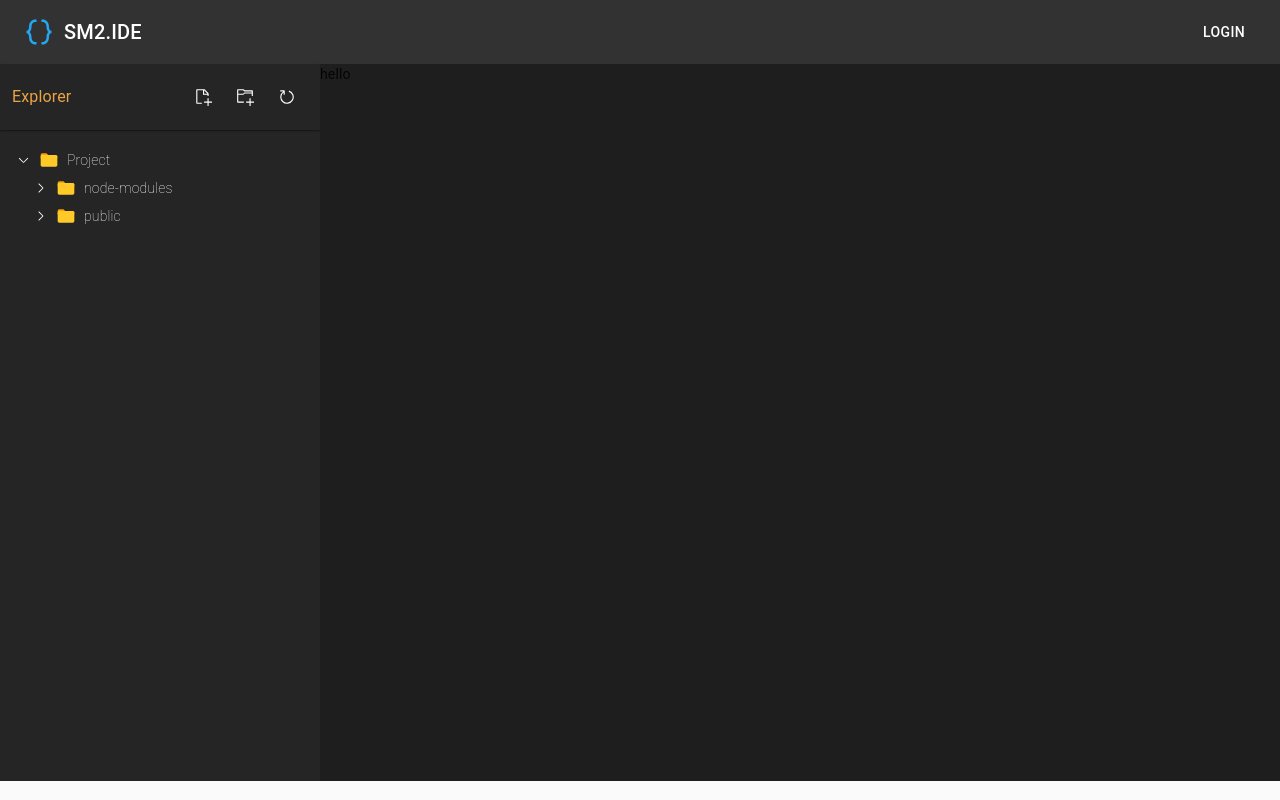
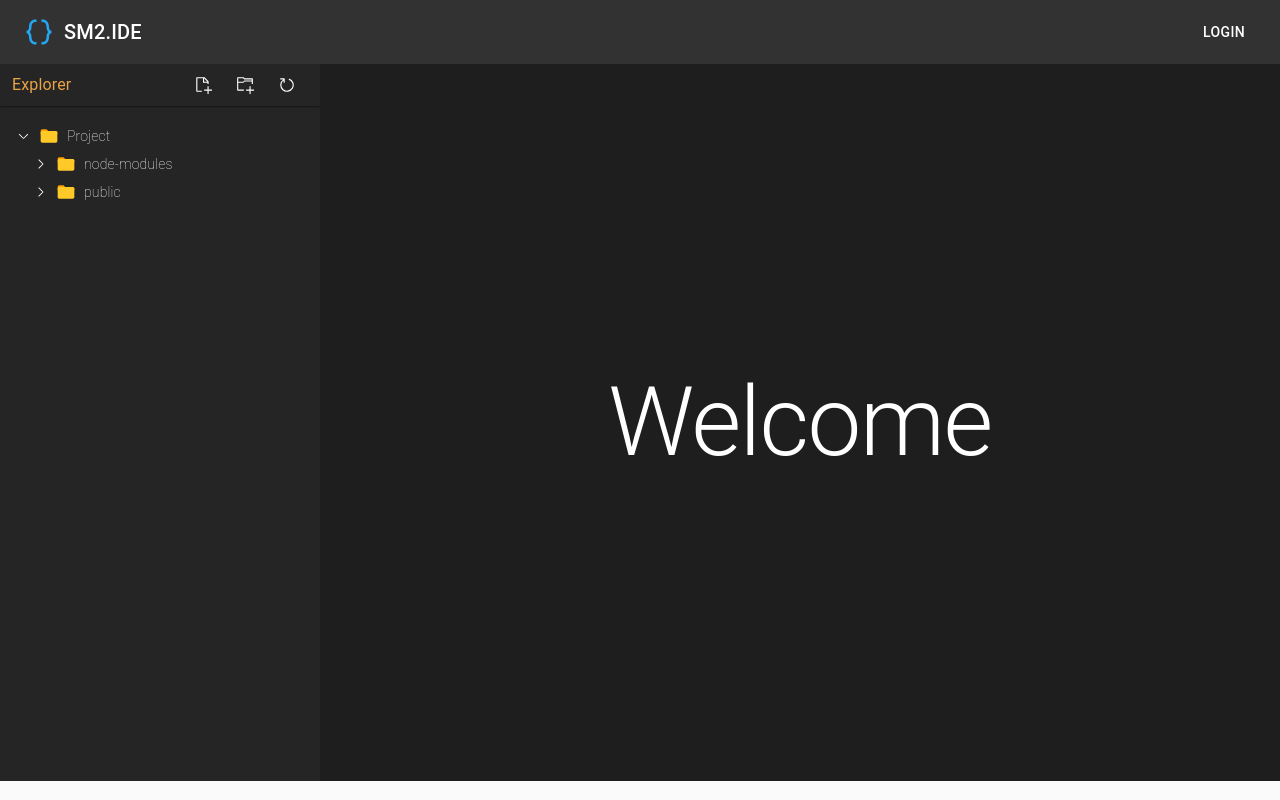
Before and after one commit to masoudb36/Editor, a React (Create React App) app: page / in a window 1280 px wide. Built offline with nearby package versions, Linux system fonts and the light colour scheme; the HTML template or start-up script is replaced by a standard one.

Commit message:
add Editor and styled

```diff
--- a/package.json
+++ b/package.json
@@ -8,8 +8,10 @@
     "@testing-library/jest-dom": "^5.11.6",
     "@testing-library/react": "^11.2.2",
     "@testing-library/user-event": "^12.5.0",
+    "brace": "^0.11.1",
     "lodash": "^4.17.20",
     "react": "^17.0.1",
+    "react-ace": "^9.2.1",
     "react-dom": "^17.0.1",
     "react-icons": "^4.1.0",
     "react-scripts": "4.0.1",
--- a/src/App.js
+++ b/src/App.js
@@ -5,6 +5,7 @@ import FileManager from './components/FileManager';
 import Navbar from './components/Navbar';
 
 import { FileManagerProvider } from './context/FileManagerContext';
+import { SelectedFileProvider } from './context/SelectedFileContext';
 
 const useStyles = makeStyles((theme) => ({
 	wrapper: {
@@ -21,8 +22,10 @@ function App() {
 			<Navbar />
 			<div className={classes.wrapper}>
 				<FileManagerProvider>
-					<FileManager />
-					<Editor />
+					<SelectedFileProvider>
+						<FileManager />
+						<Editor />
+					</SelectedFileProvider>
 				</FileManagerProvider>
 			</div>
 		</div>
--- a/src/components/Editor.js
+++ b/src/components/Editor.js
@@ -1,16 +1,112 @@
-import { Box, makeStyles } from '@material-ui/core';
-import React from 'react';
+import React, { useContext } from 'react';
+import AceEditor from 'react-ace';
+import { Box, makeStyles, Paper, Typography } from '@material-ui/core';
+import { SelectedFileContext } from '../context/SelectedFileContext';
+import { icons } from '../icons/index';
+import _ from 'lodash';
+
+import 'ace-builds/src-noconflict/mode-java';
+// import 'ace-builds/src-noconflict/mode-html';
+import 'ace-builds/src-noconflict/mode-css';
+import 'ace-builds/src-noconflict/mode-javascript';
+import 'ace-builds/src-noconflict/mode-scss';
+import 'ace-builds/src-noconflict/mode-jsx';
+import 'ace-builds/src-noconflict/mode-php';
+import "ace-builds/src-noconflict/ext-language_tools";
+import 'ace-builds/src-noconflict/theme-monokai';
+import brace from "brace";
+import "brace/ext/language_tools";
+import 'brace/mode/html';
+import 'brace/snippets/html';
 
 const useStyles = makeStyles((theme) => ({
-	editor: {
+	editorWrapper: {
 		backgroundColor: '#1e1e1e',
 		height: '89.6vh',
 	},
+	editor: {
+		width: '100% !important',
+		height: '84vh !important',
+		backgroundColor: '#1e1e1e',
+	},
+	labelWrap: {
+		display: 'flex',
+		alignItems: 'center',
+		padding: theme.spacing(1),
+		backgroundColor: '#252526',
+		// boxShadow: theme.shadows[13],
+		color: '#fff',
+		'&>svg': {
+			fontSize: 24,
+		},
+	},
+	labelText: {
+		marginLeft: 8,
+		fontWeight: '100',
+		lineHeight: '2',
+	},
+	welcome: {
+		display: 'flex',
+		alignItems: 'center',
+		justifyContent: 'center',
+		color: '#fff',
+		width: '100%',
+		height: '100%',
+	},
 }));
+
+const languages = {
+	html: 'html',
+	css: 'css',
+	js: 'javascript',
+	scss: 'scss',
+	jsx: 'jsx',
+	php: 'php',
+};
 
 const Editor = () => {
 	const classes = useStyles();
-	return <Box className={classes.editor}>hello</Box>;
+	const { selectedFile } = useContext(SelectedFileContext);
+
+	const onChange = (newValue) => {
+		// console.log('change', newValue);
+	};
+
+	console.log(selectedFile);
+	const isSelectFile = _.isEmpty(selectedFile);
+
+	return (
+		<Box className={classes.editorWrapper}>
+			{isSelectFile ? (
+				<div className={classes.welcome}>
+					<Typography variant='h1'>Welcome</Typography>
+				</div>
+			) : (
+				<>
+					<Paper square className={classes.labelWrap}>
+						{icons[selectedFile.type]}
+						<Typography variant='body2' className={classes.labelText}>
+							{selectedFile.name}
+						</Typography>
+					</Paper>
+					<AceEditor
+						mode={languages[selectedFile.type]}
+						value={selectedFile.code}
+						theme='monokai'
+						onChange={onChange}
+						name='Editor'
+						editorProps={{ $blockScrolling: true }}
+						enableBasicAutocompletion={true}
+						enableLiveAutocompletion={true}
+						enableSnippets={true}
+						className={classes.editor}
+						fontSize={15}
+
+					/>
+				</>
+			)}
+		</Box>
+	);
 };
 
 export default Editor;
--- a/src/components/FileManager.js
+++ b/src/components/FileManager.js
@@ -7,6 +7,8 @@ import { VscChevronRight, VscChevronDown } from 'react-icons/vsc';
 import { icons } from '../icons/index';
 
 import { FileManagerContext } from '../context/FileManagerContext';
+import { SelectedFileContext } from '../context/SelectedFileContext';
+
 import MenuItem from './MenuItem';
 import NewFile from './NewFile';
 
@@ -37,12 +39,18 @@ const useStyles = makeStyles((theme) => ({
 const FileManager = () => {
 	const classes = useStyles();
 	const { files } = useContext(FileManagerContext);
+	const { changeSelectedFile } = useContext(SelectedFileContext);
 	const [parentID, setParentID] = useState('0');
 
 	const selectFile = (nodes) => {
-		nodes.type === 'dir' ? setParentID(nodes.id) : setParentID(nodes.parentID);
+		if (nodes.type === 'dir') {
+			setParentID(nodes.id);
+		} else {
+			setParentID(nodes.parentID);
+			changeSelectedFile(nodes);
+		}
 	};
-// console.log(files);
+	// console.log(files);
 	const renderTree = (nodes) => (
 		<TreeItem
 			onClick={() => selectFile(nodes)}
--- a/src/components/MenuItem.js
+++ b/src/components/MenuItem.js
@@ -10,7 +10,7 @@ import { types } from '../context/actions/index';
 const useStyles = makeStyles((theme) => ({
 	menuItem: {
 		backgroundColor: '#252526',
-		padding: theme.spacing(1.5),
+		padding: theme.spacing(0 ,1.5),
 		borderColor: '#fff',
 		display: 'flex',
 		alignItems: 'center',
@@ -42,6 +42,10 @@ const MenuItem = ({ parentID }) => {
 		changeFiles({ type: types.addInput, parentID, newFile });
 	};
 
+	const clickRefresh=()=>{
+		changeFiles({ type: types.refresh });
+	}
+
 	return (
 		<Paper square className={classes.menuItem}>
 			<Typography className={classes.titleBox} variant='body1'>
@@ -54,7 +58,7 @@ const MenuItem = ({ parentID }) => {
 				<IconButton className={classes.icon} onClick={()=>addInput('dir')}>
 					<VscNewFolder />
 				</IconButton>
-				<IconButton className={classes.icon}>
+				<IconButton className={classes.icon} onClick={clickRefresh}>
 					<VscRefresh />
 				</IconButton>
 			</div>
--- /dev/null
+++ b/src/context/SelectedFileContext.js
@@ -0,0 +1,15 @@
+import React, { createContext, useState } from 'react';
+
+export const SelectedFileContext = createContext();
+
+export const SelectedFileProvider = ({ children }) => {
+	const [selectedFile, setSelectedFile] = useState({});
+	const changeSelectedFile = (node) => {
+		setSelectedFile(node);
+	};
+	return (
+		<SelectedFileContext.Provider value={{ selectedFile, changeSelectedFile }}>
+			{children}
+		</SelectedFileContext.Provider>
+	);
+};
--- a/src/data/index.js
+++ b/src/data/index.js
@@ -14,18 +14,23 @@ export const data = {
 					name: 'index.html',
 					type: 'html',
 					parentID: '1',
+					code:'index.html'
+
 				},
 				{
 					id: '9',
 					name: 'main.cpp',
 					type: 'cpp',
 					parentID: '1',
+					code:'main.cpp'
+
 				},
 				{
 					id: '7',
 					name: 'base.jsx',
 					type: 'jsx',
 					parentID: '1',
+					code:'base.jsx'
 				},
 			],
 		},
@@ -47,18 +52,24 @@ export const data = {
 					name: 'index.js',
 					type: 'js',
 					parentID: '3',
+					code:'index.js'
+
 				},
 				{
 					id: '6',
 					name: 'main.css',
 					type: 'css',
 					parentID: '3',
+					code:'main.css'
+
 				},
 				{
 					id: '7',
 					name: 'base.scss',
 					type: 'scss',
 					parentID: '3',
+					code:'base.scss'
+
 				},
 			],
 		},
```
Also changed, not shown: 2 other files (tests, documents, lock files or other folders).
